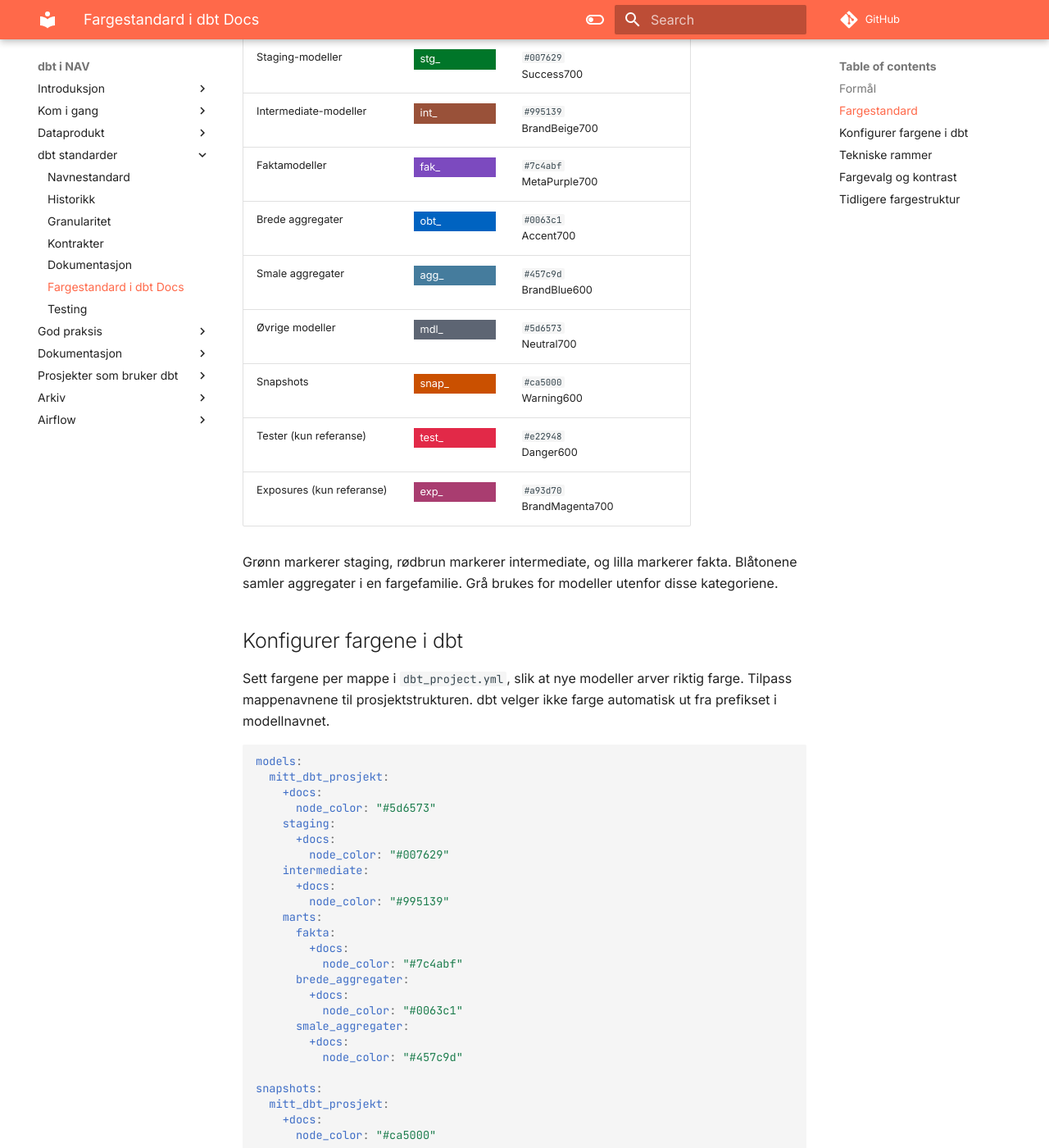
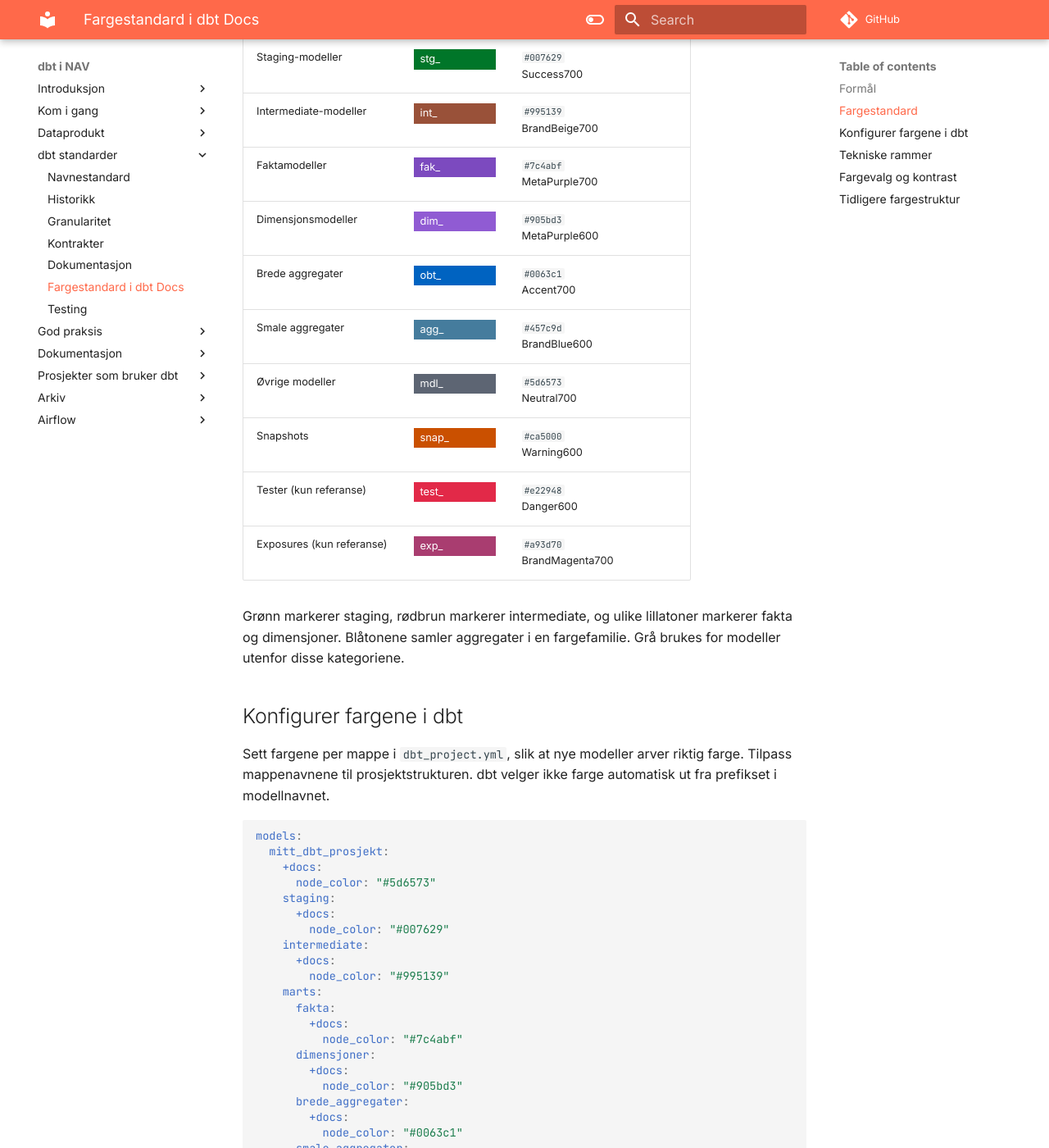
Before and after one commit to navikt/dbt-i-nav, an MkDocs documentation site: the page built from docs/dbt-kodestandard/fargestandard.md, in a window 1280 px wide and 1400 px high, scrolled down 866 px. Shown: the whole window at 82% size. Built offline with MkDocs 1.6.1 and Material for MkDocs 9.7.7, drawn with Linux system fonts in a browser that asks for light colours; comment, search, counter and statistics services are not loaded; some of the changed text lies outside the part shown.

Commit message:
docs: add dimensjonsmodeller to color standard and update descriptions

```diff
--- a/docs/dbt-kodestandard/fargestandard.md
+++ b/docs/dbt-kodestandard/fargestandard.md
@@ -25,6 +25,7 @@
 | Staging-modeller | <span style="display:inline-block;min-width:5rem;padding:0.1rem 0.4rem;background-color:#007629;color:#ffffff">stg_</span> | `#007629`<br>Success700 |
 | Intermediate-modeller | <span style="display:inline-block;min-width:5rem;padding:0.1rem 0.4rem;background-color:#995139;color:#ffffff">int_</span> | `#995139`<br>BrandBeige700 |
 | Faktamodeller | <span style="display:inline-block;min-width:5rem;padding:0.1rem 0.4rem;background-color:#7c4abf;color:#ffffff">fak_</span> | `#7c4abf`<br>MetaPurple700 |
+| Dimensjonsmodeller | <span style="display:inline-block;min-width:5rem;padding:0.1rem 0.4rem;background-color:#905bd3;color:#ffffff">dim_</span> | `#905bd3`<br>MetaPurple600 |
 | Brede aggregater | <span style="display:inline-block;min-width:5rem;padding:0.1rem 0.4rem;background-color:#0063c1;color:#ffffff">obt_</span> | `#0063c1`<br>Accent700 |
 | Smale aggregater | <span style="display:inline-block;min-width:5rem;padding:0.1rem 0.4rem;background-color:#457c9d;color:#ffffff">agg_</span> | `#457c9d`<br>BrandBlue600 |
 | Øvrige modeller | <span style="display:inline-block;min-width:5rem;padding:0.1rem 0.4rem;background-color:#5d6573;color:#ffffff">mdl_</span> | `#5d6573`<br>Neutral700 |
@@ -32,7 +33,7 @@
 | Tester (kun referanse) | <span style="display:inline-block;min-width:5rem;padding:0.1rem 0.4rem;background-color:#e22948;color:#ffffff">test_</span> | `#e22948`<br>Danger600 |
 | Exposures (kun referanse) | <span style="display:inline-block;min-width:5rem;padding:0.1rem 0.4rem;background-color:#a93d70;color:#ffffff">exp_</span> | `#a93d70`<br>BrandMagenta700 |
 
-Grønn markerer staging, rødbrun markerer intermediate, og lilla markerer fakta. Blåtonene samler aggregater i en fargefamilie. Grå brukes for modeller utenfor disse kategoriene.
+Grønn markerer staging, rødbrun markerer intermediate, og ulike lillatoner markerer fakta og dimensjoner. Blåtonene samler aggregater i en fargefamilie. Grå brukes for modeller utenfor disse kategoriene.
 
 ## Konfigurer fargene i dbt
 
@@ -53,6 +54,9 @@
       fakta:
         +docs:
           node_color: "#7c4abf"
+      dimensjoner:
+        +docs:
+          node_color: "#905bd3"
       brede_aggregater:
         +docs:
           node_color: "#0063c1"
@@ -119,6 +123,7 @@
 | Staging-modeller | 5,80:1 | 1,24:1 |
 | Intermediate-modeller | 5,85:1 | 1,23:1 |
 | Faktamodeller | 5,85:1 | 1,23:1 |
+| Dimensjonsmodeller | 4,54:1 | 1,58:1 |
 | Brede aggregater | 5,91:1 | 1,22:1 |
 | Smale aggregater | 4,54:1 | 1,58:1 |
 | Øvrige modeller | 5,88:1 | 1,22:1 |
```
Also changed, not shown: other parts of docs/dbt-kodestandard/fargestandard.md (+2 -2 lines).
